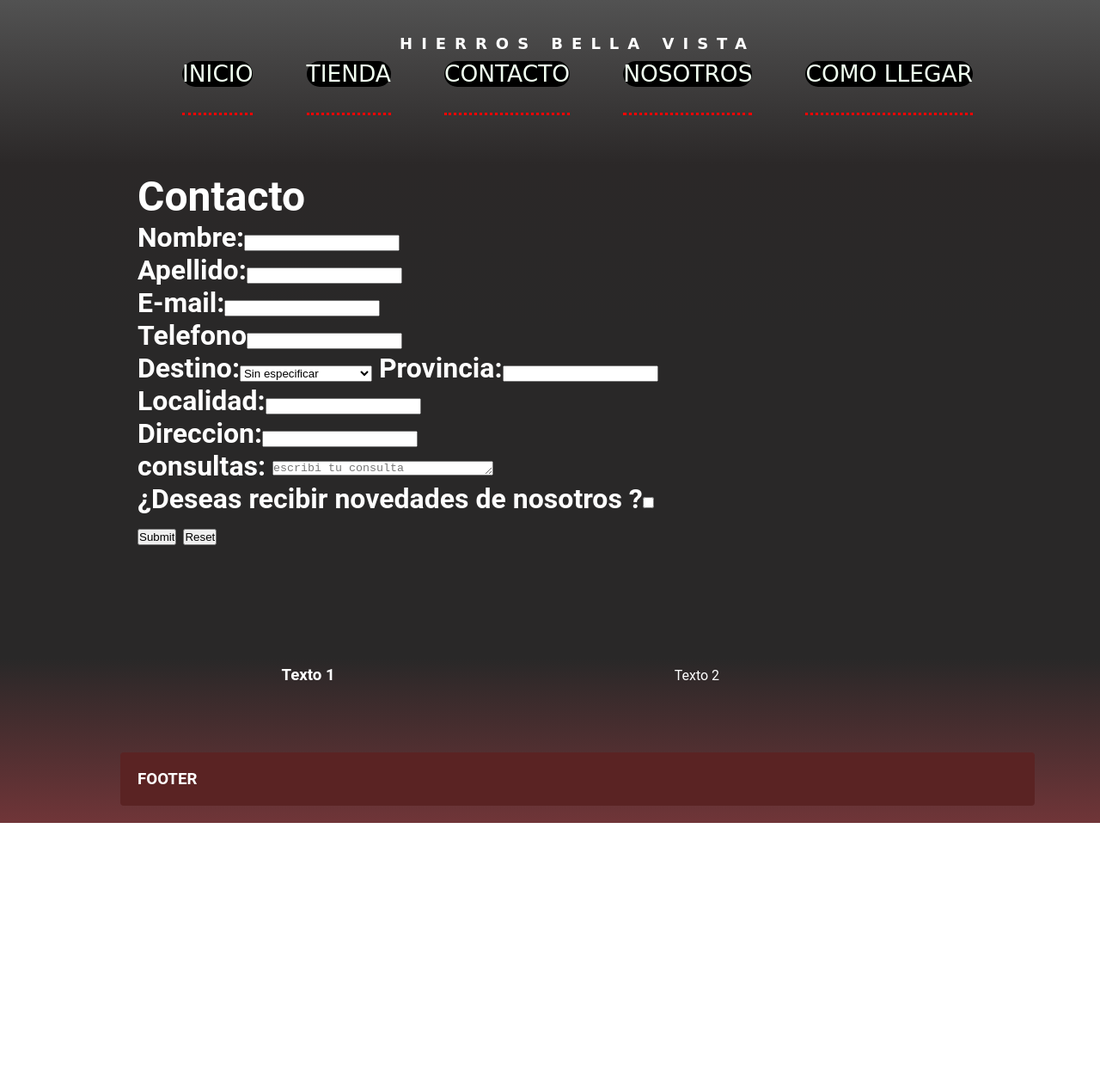
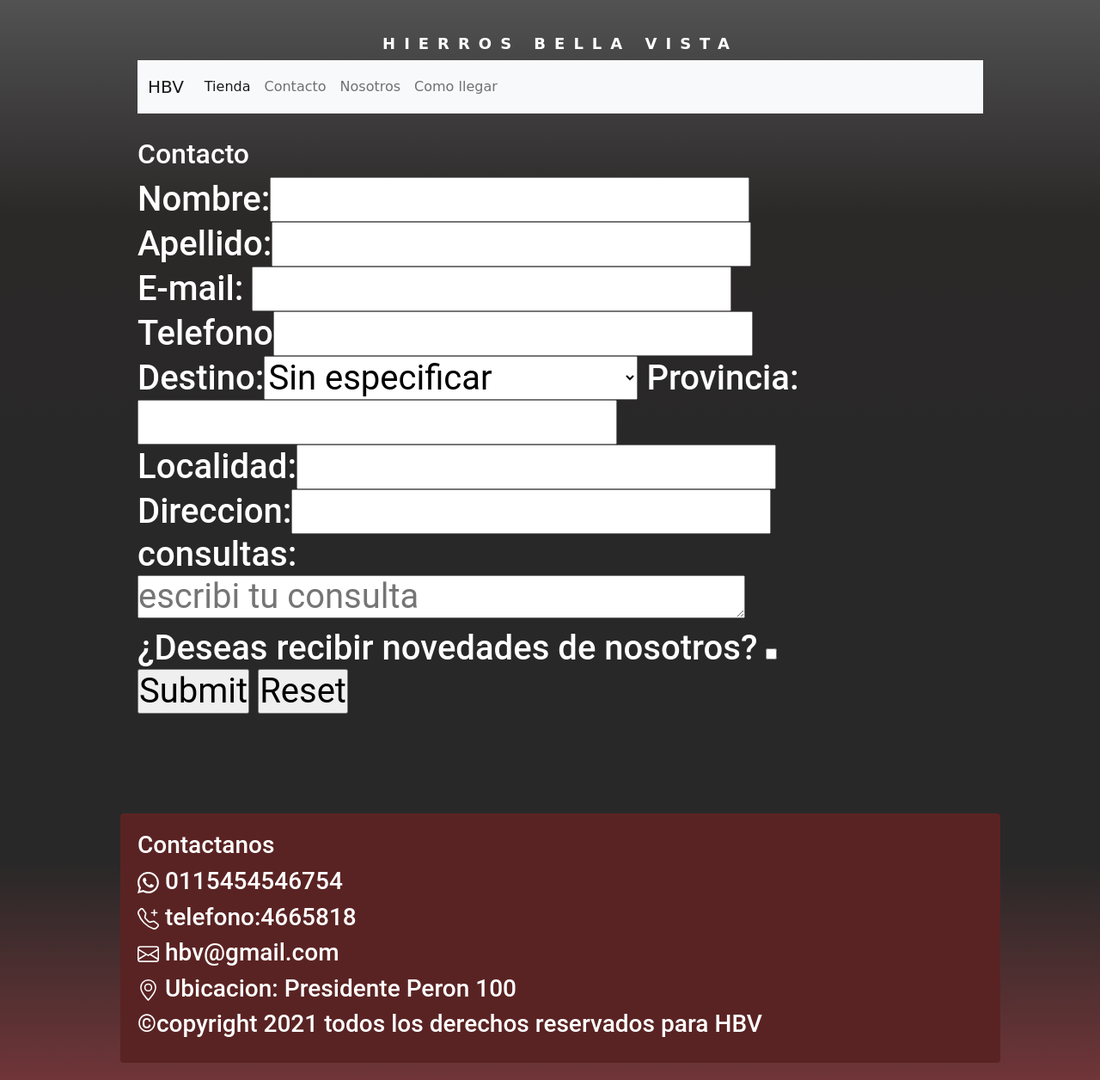
Before and after one commit to Julianweiber/hierros-bella-vista, a plain HTML site: page hbv-weiber/contacto.html in a window 1280 px wide. Shown: the whole page at 86% size. Before the commit the page ends 957 px from the top, so only its background shows below. Drawn offline with nearby package versions, Linux system fonts and the light colour scheme; files that its build step writes are made by us from their sources.

Commit message:
Update contacto.html

```diff
--- a/hbv-weiber/contacto.html
+++ b/hbv-weiber/contacto.html
@@ -4,32 +4,39 @@
     <meta charset="UTF-8">
     <meta http-equiv="X-UA-Compatible" content="IE=edge">
     <meta name="viewport" content="width=device-width, initial-scale=1.0">
+    <link href="https://cdn.jsdelivr.net/npm/bootstrap@5.1.0/dist/css/bootstrap.min.css" rel="stylesheet" integrity="sha384-KyZXEAg3QhqLMpG8r+8fhAXLRk2vvoC2f3B09zVXn8CA5QIVfZOJ3BCsw2P0p/We" crossorigin="anonymous">
     <title>Contacto</title>
-    <link rel="stylesheet" href="estilos.css">
+    <link rel="stylesheet" href="css/estilos.css">
+    <script src="https://cdn.jsdelivr.net/npm/bootstrap@5.0.2/dist/js/bootstrap.bundle.min.js" integrity="sha384-MrcW6ZMFYlzcLA8Nl+NtUVF0sA7MsXsP1UyJoMp4YLEuNSfAP+JcXn/tWtIaxVXM" crossorigin="anonymous"></script>
+    <script src="https://cdn.jsdelivr.net/npm/@popperjs/core@2.9.2/dist/umd/popper.min.js" integrity="sha384-IQsoLXl5PILFhosVNubq5LC7Qb9DXgDA9i+tQ8Zj3iwWAwPtgFTxbJ8NT4GN1R8p" crossorigin="anonymous"></script>
+    <script src="https://cdn.jsdelivr.net/npm/bootstrap@5.0.2/dist/js/bootstrap.min.js" integrity="sha384-cVKIPhGWiC2Al4u+LWgxfKTRIcfu0JTxR+EQDz/bgldoEyl4H0zUF0QKbrJ0EcQF" crossorigin="anonymous"></script>
 </head>
 
-<body class="body">
+<body>
+
     <div class="contenedor">
-        <header class="header">
+
+		<header class="header">
             <h1 class="titulo"> Hierros Bella Vista </h1>
-            <nav class="nav">
-
-                <ul type="circle" >
-                    <li >  <a href="index.html">inicio </a>          <br> </li>
-
-                    <li > <a href="tienda.html">tienda </a>          <br>
-                    <ul class="submenu">
-                        <li><a> item1</a></li>
-                        <li><a>item2</a></li>
-                    </ul>  </li>
-                    <li > <a href="contacto.html">contacto </a>       <br> </li>
-                    <li ><a href="nosotros.html">nosotros </a>       <br> </li>
-                    <li ><a href="comollegar.html">como llegar </a> <br> </li>
-
-                </ul>
-                </nav>
 
 
+			<nav class="navbar navbar-expand-lg navbar-light bg-light">
+				<div class="container-fluid">
+				  <a class="navbar-brand" href="index.html">HBV</a>
+				  <button class="navbar-toggler" type="button" data-bs-toggle="collapse" data-bs-target="#navbarNavAltMarkup" aria-controls="navbarNavAltMarkup" aria-expanded="false" aria-label="Toggle navigation">
+					<span class="navbar-toggler-icon"></span>
+				  </button>
+				  <div class="collapse navbar-collapse" id="navbarNavAltMarkup">
+					<div class="navbar-nav">
+					  <a class="nav-link active" aria-current="page" href="tienda.html">Tienda</a>
+					  <a class="nav-link" href="contacto.html">Contacto</a>
+					  <a class="nav-link" href="nosotros.html">Nosotros</a>
+					  <a class="nav-link" href="comollegar.html">Como llegar</a>
+					</div>
+				  </div>
+				</div>
+			  </nav>
+ </header>
 
         </header>
 
@@ -43,7 +50,7 @@
                     <h2>Contacto</h2>
                     Nombre:<input type="text" required> <br>
                     Apellido:<input type="text" required> <br>
-                    E-mail:<input type="email"> <br>
+                    E-mail: <input type="email"> <br>
                     Telefono<input type="text" required> <br>
                     Destino:<select>
                         <option>Sin especificar</option>
@@ -64,7 +71,7 @@
 
                    <textarea name="" id="" cols="30" rows="1" placeholder="escribi tu consulta"></textarea> <br>
 
-            ¿Deseas recibir novedades de nosotros ?<input type="checkbox"><br>
+            ¿Deseas recibir novedades de nosotros? <input type="checkbox"><br>
 
 
                     <input type="submit">
@@ -78,19 +85,28 @@
             </div></h1>
 
         </main>
-        <aside class="sidebar">
+         <footer class="footer">
+          <h3>Contactanos </h3>
+          <h3><svg xmlns="http://www.w3.org/2000/svg" width="25" height="25" fill="currentColor" class="bi bi-whatsapp" viewBox="0 0 16 16">
+            <path d="M13.601 2.326A7.854 7.854 0 0 0 7.994 0C3.627 0 .068 3.558.064 7.926c0 1.399.366 2.76 1.057 3.965L0 16l4.204-1.102a7.933 7.933 0 0 0 3.79.965h.004c4.368 0 7.926-3.558 7.93-7.93A7.898 7.898 0 0 0 13.6 2.326zM7.994 14.521a6.573 6.573 0 0 1-3.356-.92l-.24-.144-2.494.654.666-2.433-.156-.251a6.56 6.56 0 0 1-1.007-3.505c0-3.626 2.957-6.584 6.591-6.584a6.56 6.56 0 0 1 4.66 1.931 6.557 6.557 0 0 1 1.928 4.66c-.004 3.639-2.961 6.592-6.592 6.592zm3.615-4.934c-.197-.099-1.17-.578-1.353-.646-.182-.065-.315-.099-.445.099-.133.197-.513.646-.627.775-.114.133-.232.148-.43.05-.197-.1-.836-.308-1.592-.985-.59-.525-.985-1.175-1.103-1.372-.114-.198-.011-.304.088-.403.087-.088.197-.232.296-.346.1-.114.133-.198.198-.33.065-.134.034-.248-.015-.347-.05-.099-.445-1.076-.612-1.47-.16-.389-.323-.335-.445-.34-.114-.007-.247-.007-.38-.007a.729.729 0 0 0-.529.247c-.182.198-.691.677-.691 1.654 0 .977.71 1.916.81 2.049.098.133 1.394 2.132 3.383 2.992.47.205.84.326 1.129.418.475.152.904.129 1.246.08.38-.058 1.171-.48 1.338-.943.164-.464.164-.86.114-.943-.049-.084-.182-.133-.38-.232z"/>
+            </svg> 0115454546754</h3>
+            <h3><svg xmlns="http://www.w3.org/2000/svg" width="25" height="25" fill="currentColor" class="bi bi-telephone-plus" viewBox="0 0 16 16">
+              <path d="M3.654 1.328a.678.678 0 0 0-1.015-.063L1.605 2.3c-.483.484-.661 1.169-.45 1.77a17.568 17.568 0 0 0 4.168 6.608 17.569 17.569 0 0 0 6.608 4.168c.601.211 1.286.033 1.77-.45l1.034-1.034a.678.678 0 0 0-.063-1.015l-2.307-1.794a.678.678 0 0 0-.58-.122l-2.19.547a1.745 1.745 0 0 1-1.657-.459L5.482 8.062a1.745 1.745 0 0 1-.46-1.657l.548-2.19a.678.678 0 0 0-.122-.58L3.654 1.328zM1.884.511a1.745 1.745 0 0 1 2.612.163L6.29 2.98c.329.423.445.974.315 1.494l-.547 2.19a.678.678 0 0 0 .178.643l2.457 2.457a.678.678 0 0 0 .644.178l2.189-.547a1.745 1.745 0 0 1 1.494.315l2.306 1.794c.829.645.905 1.87.163 2.611l-1.034 1.034c-.74.74-1.846 1.065-2.877.702a18.634 18.634 0 0 1-7.01-4.42 18.634 18.634 0 0 1-4.42-7.009c-.362-1.03-.037-2.137.703-2.877L1.885.511z"/>
+              <path fill-rule="evenodd" d="M12.5 1a.5.5 0 0 1 .5.5V3h1.5a.5.5 0 0 1 0 1H13v1.5a.5.5 0 0 1-1 0V4h-1.5a.5.5 0 0 1 0-1H12V1.5a.5.5 0 0 1 .5-.5z"/>
+           </svg> telefono:4665818</h3>
+            <h3><svg xmlns="http://www.w3.org/2000/svg" width="25" height="25" fill="currentColor" class="bi bi-envelope" viewBox="0 0 16 16">
+              <path d="M0 4a2 2 0 0 1 2-2h12a2 2 0 0 1 2 2v8a2 2 0 0 1-2 2H2a2 2 0 0 1-2-2V4zm2-1a1 1 0 0 0-1 1v.217l7 4.2 7-4.2V4a1 1 0 0 0-1-1H2zm13 2.383-4.758 2.855L15 11.114v-5.73zm-.034 6.878L9.271 8.82 8 9.583 6.728 8.82l-5.694 3.44A1 1 0 0 0 2 13h12a1 1 0 0 0 .966-.739zM1 11.114l4.758-2.876L1 5.383v5.73z"/>
+              </svg> hbv@gmail.com</h3>
+            <h3> <svg xmlns="http://www.w3.org/2000/svg" width="25" height="25" fill="currentColor" class="bi bi-geo-alt" viewBox="0 0 16 16">
+              <path d="M12.166 8.94c-.524 1.062-1.234 2.12-1.96 3.07A31.493 31.493 0 0 1 8 14.58a31.481 31.481 0 0 1-2.206-2.57c-.726-.95-1.436-2.008-1.96-3.07C3.304 7.867 3 6.862 3 6a5 5 0 0 1 10 0c0 .862-.305 1.867-.834 2.94zM8 16s6-5.686 6-10A6 6 0 0 0 2 6c0 4.314 6 10 6 10z"/>
+              <path d="M8 8a2 2 0 1 1 0-4 2 2 0 0 1 0 4zm0 1a3 3 0 1 0 0-6 3 3 0 0 0 0 6z"/>
+              </svg> Ubicacion: Presidente Peron 100</h3>
+              <h3 id="copyright"> ©copyright 2021 todos los derechos reservados para HBV</h3>
+        </footer>
+		</footer>
+        </div>
 
-        </aside>
-        <div class="widget-1">
-            <h3>Texto 1</h3>
-        </div>
-        <div class="widget-2">
-            <p>Texto 2</p>
-        </div>
-        <footer class="footer">
-            <h3>FOOTER</h3>
-        </footer>
-    </div>
+
 
 
 
```
